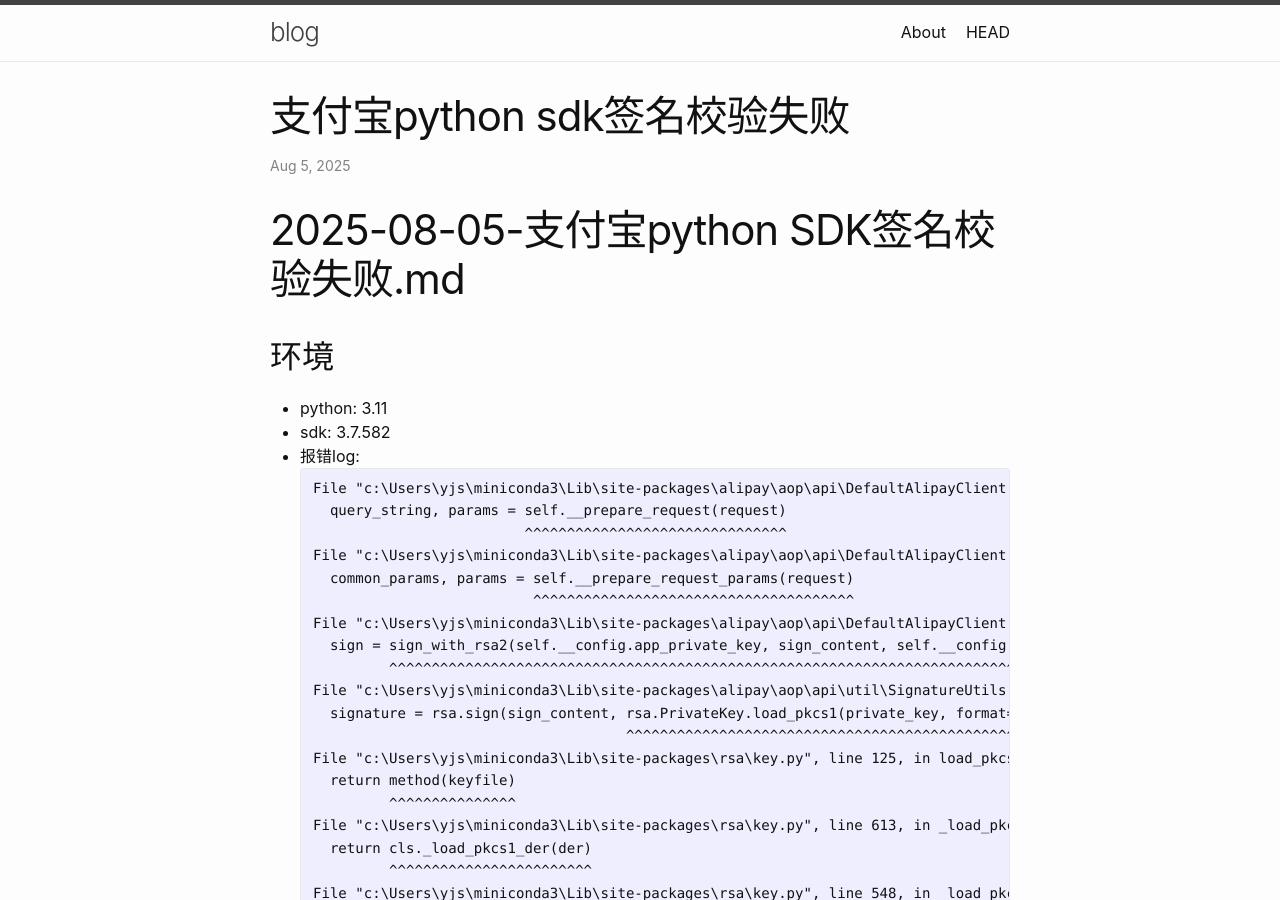
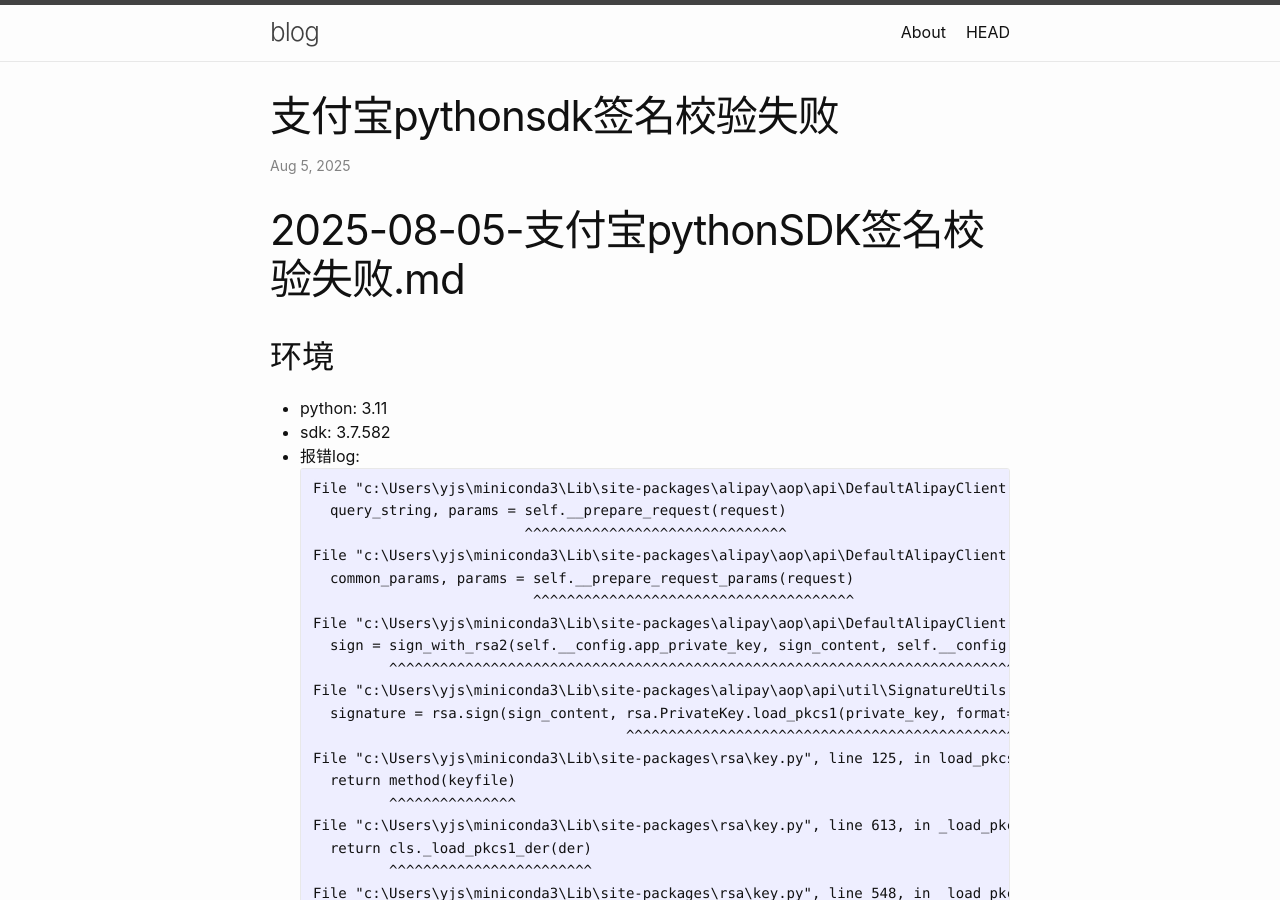
Before and after one commit to 1178615156/1178615156.github.io, a Jekyll site: the page built from docs/_posts/2025-08-05-支付宝pythonSDK签名校验失败.md, in a window 1280 px wide and 900 px high. Built offline with Jekyll 4.4.1, drawn with Linux system fonts in a browser that asks for light colours; our own code applies the rules of GitHub Pages for plain Markdown files; comment, search, counter and statistics services are not loaded.

Commit message:
Update and rename 2025-08-05-支付宝python SDK签名校验失败.md to 2025-08-05-支付宝pythonSDK签名校验失败.md

```diff
--- a/docs/_posts/2025-08-05-支付宝python SDK签名校验失败.md
+++ b/docs/_posts/2025-08-05-支付宝pythonSDK签名校验失败.md
@@ -1,4 +1,4 @@
-# 2025-08-05-支付宝python SDK签名校验失败.md
+# 2025-08-05-支付宝pythonSDK签名校验失败.md
 
 ## 环境
 - python: 3.11
```
